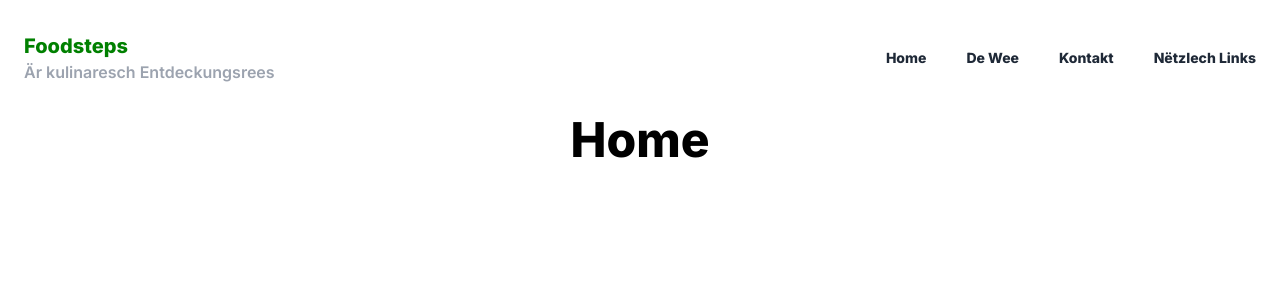
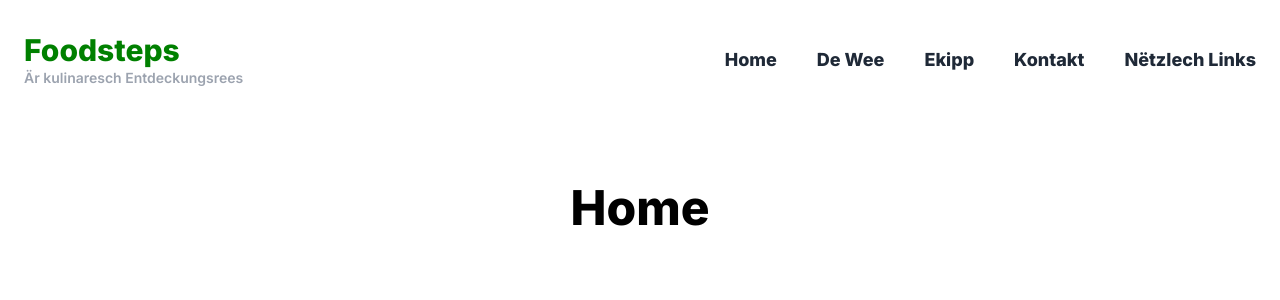
Before and after one commit to LaurenzJ/foodsteps, a Vue app in the folder frontend/: page / in a window 1280 px wide. Shown: the top 300 px of the page. Built offline with nearby package versions, Linux system fonts and the light colour scheme; a web font is replaced by a local one.

Commit message:
added team

```diff
--- a/frontend/src/assets/tailwind.css
+++ b/frontend/src/assets/tailwind.css
@@ -20,6 +20,19 @@
     h2 {
       @apply font-h1;
       @apply font-extrabold;
-      @apply text-xl;
+      @apply text-3xl;
+    }
+
+    h3 {
+      @apply font-h1;
+      @apply font-extrabold;
+      @apply text-sm;
+    }
+
+    nav li {
+      @apply text-lg;
+      @apply font-bold;
+      @apply text-gray-800;
+      @apply hover:text-blue-400;
     }
   }
--- a/frontend/src/components/CNavigation.vue
+++ b/frontend/src/components/CNavigation.vue
@@ -1,5 +1,5 @@
 <template>
-<div class="font-h1">
+<div class="font-h1 pb-16">
       <nav
         class="
           container
@@ -21,7 +21,7 @@
             "
             >
             <h2>Foodsteps</h2>
-            <h2 class="text-gray-400 text-base font-medium">Är kulinaresch Entdeckungsrees</h2>
+            <h3 class="text-gray-400 font-medium">Är kulinaresch Entdeckungsrees</h3>
           </router-link>
           <!-- Mobile menu button -->
           <div @click="showMenu = !showMenu" class="flex md:hidden">
@@ -60,22 +60,27 @@
           "
         >
           <router-link to="/" class="nav-link">
-            <li class="text-sm font-bold text-gray-800 hover:text-blue-400">
+            <li>
             Home
           </li>
           </router-link>
           <router-link to="/diekrech" class="nav-link">
-          <li class="text-sm font-bold text-gray-800 hover:text-blue-400">
+          <li>
             De Wee
           </li>
           </router-link>
+           <router-link to="/team" class="nav-link">
+          <li>
+            Ekipp
+          </li>
+          </router-link>
           <router-link to="/contact" class="nav-link">
-          <li class="text-sm font-bold text-gray-800 hover:text-blue-400">
+          <li>
             Kontakt
           </li>
           </router-link>
           <router-link to="/" class="nav-link">
-          <li class="text-sm font-bold text-gray-800 hover:text-blue-400">
+          <li>
              Nëtzlech Links
           </li>
           </router-link>
--- a/frontend/src/router/index.js
+++ b/frontend/src/router/index.js
@@ -6,6 +6,14 @@ const routes = [
     path: '/',
     name: 'home',
     component: HomeView
+  },
+  {
+    path: '/team',
+    name: 'team',
+    // route level code-splitting
+    // this generates a separate chunk (about.[hash].js) for this route
+    // which is lazy-loaded when the route is visited.
+    component: () => import(/* webpackChunkName: "about" */ '../views/TeamView.vue')
   },
   {
     path: '/contact',
--- a/frontend/src/views/ContactView.vue
+++ b/frontend/src/views/ContactView.vue
@@ -37,7 +37,7 @@
   </div>
   <div class="md:flex md:items-center">
     <div class="md:w-1/3">
-      <button class="shadow bg-teal-400 hover:bg-teal-400 focus:shadow-outline focus:outline-none text-white font-bold py-2 px-4 rounded" type="button">
+      <button class="shadow bg-green-400 hover:bg-green-600 focus:shadow-outline focus:outline-none text-white font-bold py-2 px-4 rounded" type="button">
         Send
       </button>
     </div>
--- /dev/null
+++ b/frontend/src/views/TeamView.vue
@@ -0,0 +1,24 @@
+<template>
+  <div class="team">
+    <div class="grid place-items-center space-y-4">
+        <h1 class="py-14">Ekipp</h1>
+
+        <h2>Wee sinn mir?</h2>
+
+        <div class="lg:w-2/5 w-full px-4">
+            <p class="text-justify text-xl">Mir sinn eng Mini-Entreprise aus dem Lycée classique de Diekirch déi aus 5 ambitionéierten 2e Schüler besteet. Mir hunn dëse Projet am Kader vun de schouleschen Aktivitéiten vun der asbl Jonk Entrepreneuren Lëtzebuerg gegrënnt. Mir hunn eis als Zil gesat, mat eiser Mini-Entreprise den Kanner wéi och den Erwuessenen mat eisen Touren vill Freed ze maachen, d’Rausgoen an d’Natur rëm méi no ze bréngen an hinnen schéin Dierfer oder Stied hei am Land op eng spilleresch an kulinaresch Aart a Weis entdecken loossen.</p>
+        </div>
+
+        <div class="w-2/5 border-b border-solid border-1 border-black"></div>
+    </div>
+
+  </div>
+</template>
+
+<script>
+
+export default {
+  name: 'TeamView',
+
+}
+</script>
```
